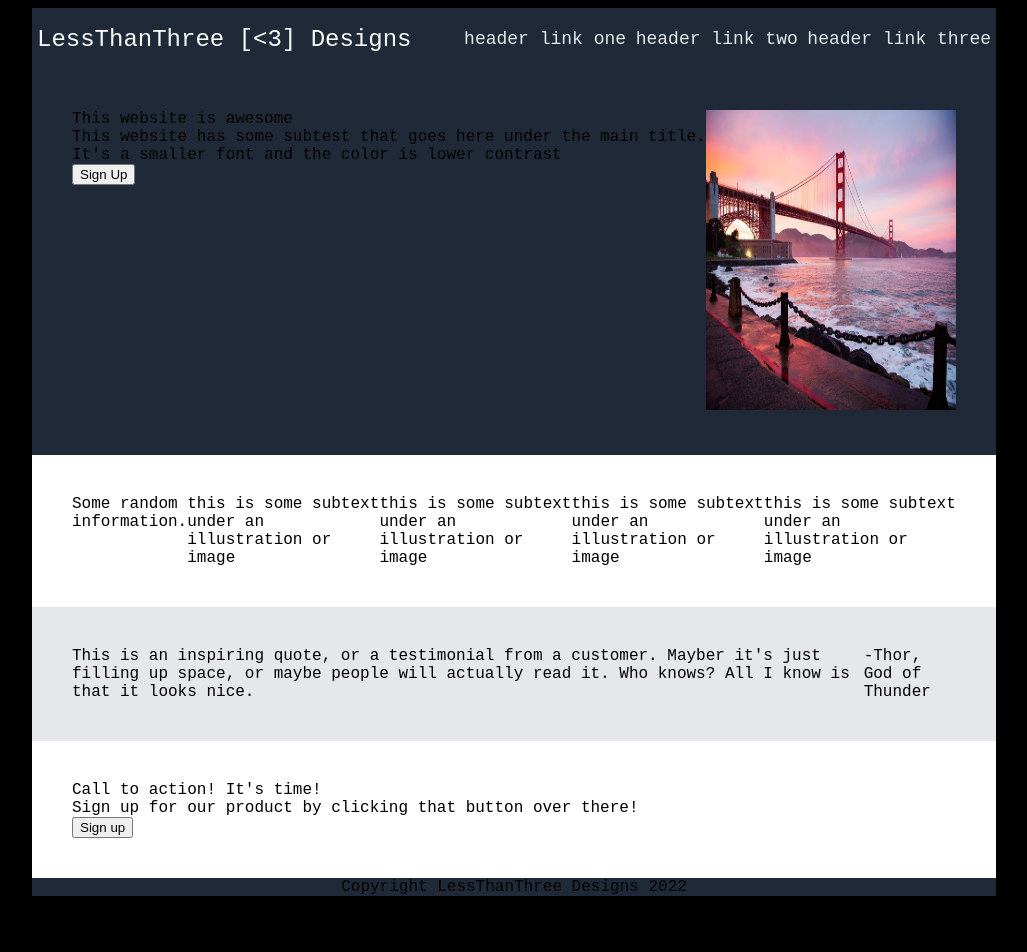
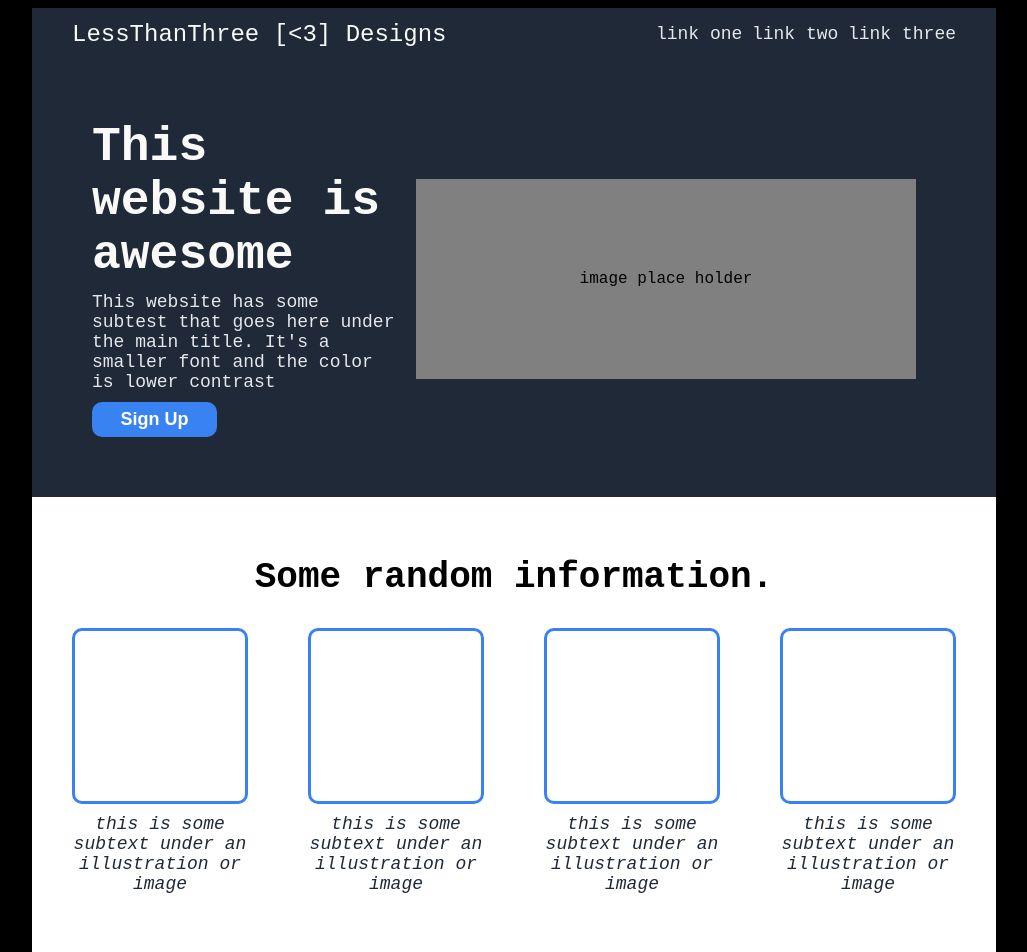
Before and after one commit to Like4Light/landing-page, a plain HTML site: page index.html in a window 1280 px wide. Shown: the top 952 px of the page, without its empty margins (126-1153 px from the left). Before the commit the page ends 904 px from the top, so only its background shows below. Drawn offline with Linux system fonts and the light colour scheme.

Commit message:
working landing page, needs major refactoring

```diff
--- a/index.html
+++ b/index.html
@@ -9,30 +9,40 @@
 </head>
 <body>
     <div class="container">
+    <!-- header  -->
     <div class="header">
         <div class="logo">LessThanThree [&#60;3] Designs </div>
         <div class="links">
             <ul>
-                <li><a class="links" href="#">header link one</a></li>
-                <li><a class="links" href="#">header link two</a></li>
-                <li><a class="links" href="#">header link three</a></li>
+                <li><a class="links" href="#">link one</a></li>
+                <li><a class="links" href="#">link two</a></li>
+                <li><a class="links" href="#">link three</a></li>
             </ul>
         </div>
     </div>
+    <!-- hero -->
     <div class="container-1">
         <div class="container-1-1">
             <div class="left-1">
                 <div class="title-1">This website is awesome</div>
                 <div class="description">This website has some subtest that goes here under the main title. It's a smaller font and the color is lower contrast</div>
+                <div class="b-container">
                 <button class="button-1">Sign Up</button>
                 </div>
+            </div>
             <div class="right-1">
-                <img src="images/img.jpg" alt="image"style="width:250px;height:300px;">
+                <div class="image">
+                image place holder
                 </div>
             </div>
         </div>
+    </div>
+    <!-- information -->
     <div class="container-2">
+        <div class="container-2-2">
             <div class="title-2">Some random information.</div>
+        </div>
+        <div class="container-2-3">
             <div class="tile">
                 <div class="img-square">
 
@@ -57,10 +67,10 @@
                 </div>
                 <div class="tile-foot">this is some subtext under an illustration or image</div>
             </div>
+            </div>
 
          </div>
-
-
+    <!-- quote -->
     <div class="container-3">
         <div class="quote">
             This is an inspiring quote, or a testimonial from a customer.
@@ -71,15 +81,21 @@
             -Thor, God of Thunder
         </div>
     </div>
+    <!-- call to action -->
     <div class="container-4">
         <div class="container-4-1">
+            <div class="left-4">
                 <div class="title-4">Call to action! It's time!</div>
                 <div class="description-4">Sign up for our product by clicking that button over there!</div>
+            </div>
+            <div class="right-4">
             <button class="button-4">Sign up</button>
             </div>
         </div>
+    </div>
+    <!-- footer -->
     <div class="footer">
-        Copyright LessThanThree Designs 2022
+        Copyright &copy; LessThanThree Designs 2022
     </div>
     </div>
 </body>
--- a/style.css
+++ b/style.css
@@ -3,33 +3,43 @@ body {
     flex-direction: column;
     background-color: #000000;
     font-family: 'Courier New', Courier, monospace;
+    font-kerning: auto;
     padding-left: 150px;
     padding-right: 150px;
 }
+
+/* this is for layout  */
+/* div {
+    border: 1px solid #000000;
+} */
 
 .container {
     display: flex;
     flex-direction: column;
 }
+
 /* Header section */
 .header {
     display: flex;
     justify-content: space-between;
     background-color: #1f2937;
-
     align-items: center;
     flex-wrap: nowrap;
-    padding: 5px;
+    padding-left: 40px;
+    padding-right: 40px;
+
 }
 
 .logo {
     font-size: 24px;
     color: #F9FaF8;
-
-
+    flex: 1;
+    text-align: left;
 }
 .links {
-    fl
+    flex: 1;
+    justify-content: flex-end;
+    text-align: right;
 }
 
 a.links {
@@ -38,54 +48,221 @@ a.links {
     font-size: 18px;
 
 }
+
 ul > li {
     display: inline-block;
+    list-style: none;
 }
 
-ul {
-    list-style: none;
-
-}
 /* Title w/ image section */
 .container-1 {
     display: flex;
-    padding: 40px;
+    padding: 60px;
     background-color: #1f2937;;
+
 }
 
 .container-1-1 {
     display: flex;
+    justify-content: center;
+    align-items: center;
+
 }
 
+.left-1 {
+    display: flex;
+    flex-direction: column;
+    flex: 1;
+    gap: 10px;
+}
 
+.title-1 {
+    display: flex;
+    color: #F9FaF8;
+    font-size: 48px;
+    font-weight: bolder;
+    flex: 0;
+}
 
+.description {
+    color:#e5e7eb;
+    font-size: 18px;
+    flex: 2;
 
+}
 
+.b-container {
+    flex: 1;
+
+}
+
+button.button-1 {
+    color: #Ffffff;
+    font-size: 18px;
+    font-weight: 700;
+    background-color:#3882f2;
+    border-radius: 10px;
+    border: 2px solid #3882f2;
+    width: 125px;
+    padding: 5px;
+
+}
+
+.right-1 {
+    display: flex;
+    padding: 20px;
+    flex: 1;
+}
+
+.image {
+    display: flex;
+    width: 500px;
+    height: 200px;
+    background-color: grey;
+    flex: 1;
+    justify-content: center;
+    align-items: center;
+
+}
 /* Tile section */
 .container-2 {
     display: flex;
-    padding: 40px;
+    padding: 60px;
     background-color: #Ffffff;
+    flex-flow: column nowrap;
+    gap: 20px;
+    align-content: center;
+    justify-content: center;
 }
 
+.container-2-2 {
+    display: flex;
+    align-content: center;
+    justify-content: center;
+    flex: 1;
+
+}
+
+.container-2-3 {
+    display: inline-flex;
+    justify-content: center;
+    align-content: center;
+    gap: 40px;
+
+}
+
+.title-2 {
+    text-align: center;
+    font-size: 36px;
+    color: #000000;
+    font-weight: 700;}
+
+.tile {
+    display: flex;
+    flex: 0;
+    padding: 10px;
+    flex-direction: column;
+    gap: 10px;
+}
+
+.img-square {
+    display: flex;
+    width: 170px;
+    height: 170px;
+    border-radius: 10px;
+    border: 3px solid #3882f2;
+}
+
+.tile-foot {
+    color:#1f2937;
+    font-size: 18px;
+    font-weight: 100;
+    font-style: italic;
+    text-align: center;
+}
 /* quote section */
 .container-3 {
     display: flex;
-    padding: 40px;
+    padding: 60px;
     background-color: #e5e7eb;
+    flex-flow: column nowrap;
 }
 
-/* Sign up section */
-.container-4{
+.quote {
+    text-align: justify;
+    font-size: 36px;
+    font-weight: 200;
+    font-style: italic;
+    color: #1f2937;
+}
+
+.author {
+    text-align: right;
+    font:
+}
+
+/* call to action section */
+.container-4 {
     display: flex;
-    padding: 40px;
+    padding: 60px;
     background-color: #Ffffff;
+    justify-content: center;
 }
+
+.container-4-1 {
+    display: flex;
+    justify-content: space-between;
+    background-color: #3882f2;
+    padding: 55px 50px 55px 80px;
+    border-radius: 10px;
+    border: none;
+    height: auto;
+    width: 850px;
+}
+
+.left-4 {
+    flex-grow: 2;
+
+}
+
+.title-4 {
+    color: #Ffffff;
+    font-size: 24px;
+    font-weight: 800;
+}
+
+.description-4 {
+    color: #e5e7eb;
+    font-size: 18px;
+
+}
+.right-4 {
+    display: flex;
+    flex-shrink: 1;
+    justify-content: center;
+    align-content: center;
+    margin: auto;
+}
+
+button.button-4 {
+    color: #Ffffff;
+    font-size: 18px;
+    font-weight: 700;
+    background-color:#3882f2;
+    border-radius: 10px;
+    border: 2px solid #ffffff;
+    width: 125px;
+    padding: 5px;
+}
+
 
 /* Footer section */
 .footer {
     display: flex;
     justify-content: center;
     align-items: center;
+    padding: 40px;
     background-color: #1f2937;
+    color: #e5e7eb;
+    font-size: 18px;
 }
```
Lines whose indentation alone changed are shown as unchanged.
